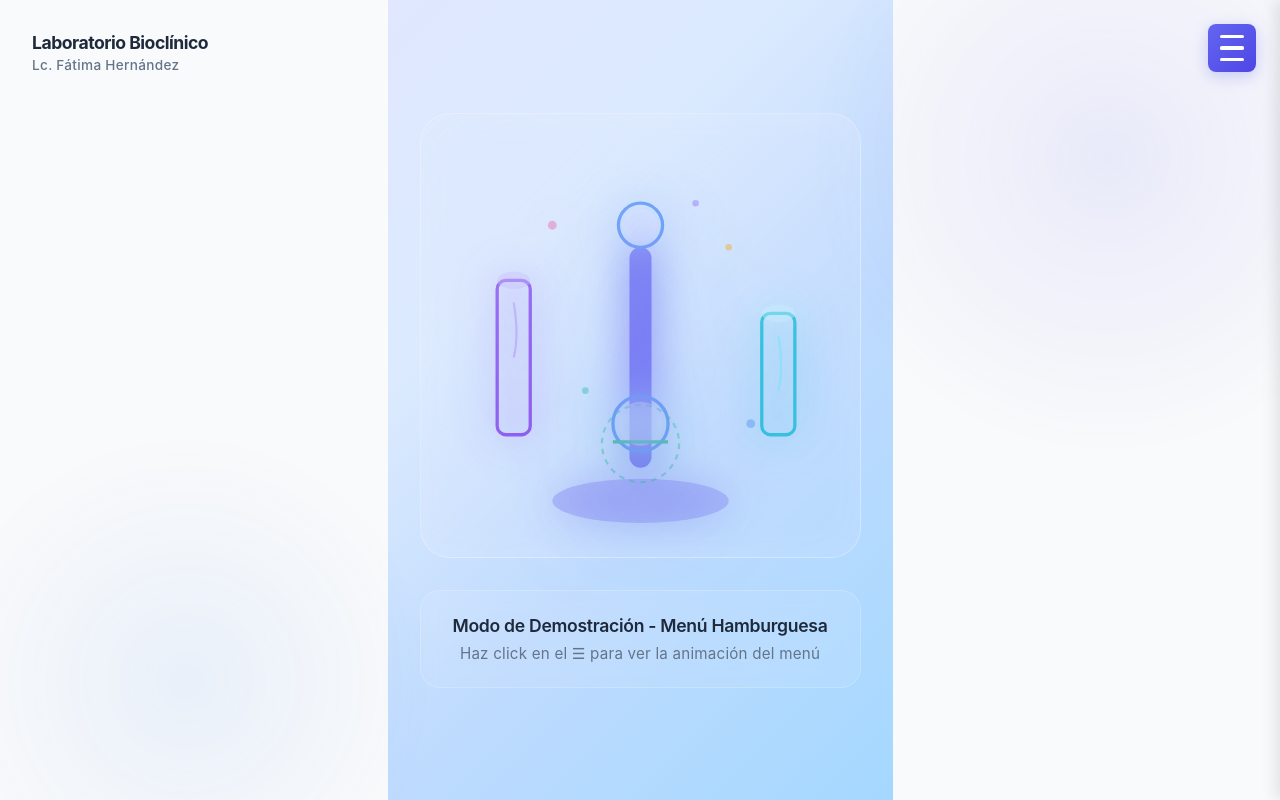
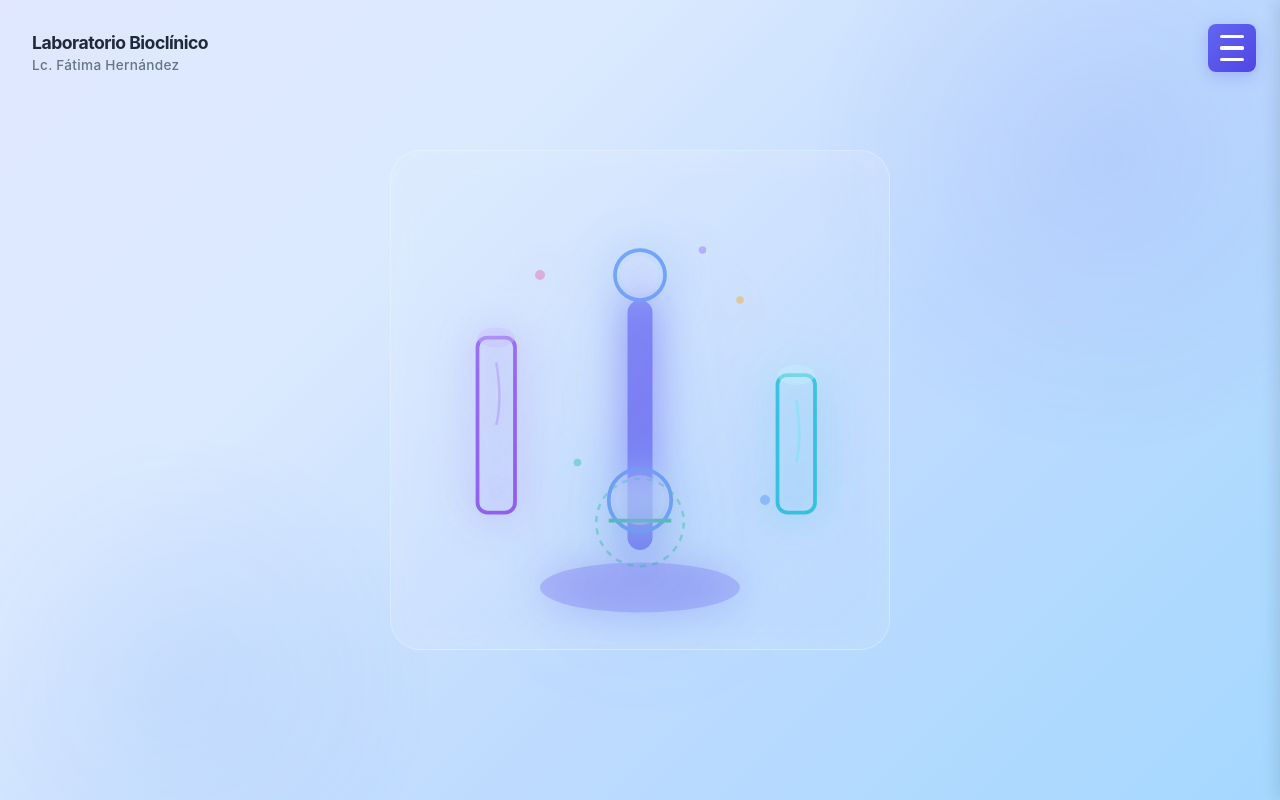
Before and after one commit to verobalza/laboratoriofatimahernandez, a React (Vite) app in the folder frontend/: page /menu in a window 1280 px wide. Built offline with nearby package versions, Linux system fonts and the light colour scheme; no server answers.

Commit message:
🎨 Fix: Background cubre toda la página en /menu y /dashboard

```diff
--- a/frontend/src/pages/Dashboard.css
+++ b/frontend/src/pages/Dashboard.css
@@ -25,8 +25,10 @@
 
 /* Contenedor principal */
 .dashboard-container {
-  min-height: 100vh;
+  height: 100vh;
+  width: 100vw;
   background: linear-gradient(135deg, #e0e7ff 0%, #dbeafe 30%, #bfdbfe 60%, #a5d8ff 100%);
+  background-attachment: fixed;
   position: relative;
   overflow: hidden;
   font-family: -apple-system, BlinkMacSystemFont, 'Segoe UI', 'Roboto', 'Oxygen',
--- a/frontend/src/pages/MenuPage.css
+++ b/frontend/src/pages/MenuPage.css
@@ -15,8 +15,10 @@
 
 /* Contenedor principal */
 .menu-page-container {
-  min-height: 100vh;
+  height: 100vh;
+  width: 100vw;
   background: linear-gradient(135deg, #e0e7ff 0%, #dbeafe 30%, #bfdbfe 60%, #a5d8ff 100%);
+  background-attachment: fixed;
   position: relative;
   overflow: hidden;
   font-family: -apple-system, BlinkMacSystemFont, 'Segoe UI', 'Roboto', 'Oxygen',
--- a/frontend/src/pages/MenuPage.jsx
+++ b/frontend/src/pages/MenuPage.jsx
@@ -94,12 +94,6 @@ function MenuPage() {
             {/* Overlay elegante con glass effect */}
             <div className="menu-lab-overlay"></div>
           </div>
-
-          {/* Información del usuario (subtil) */}
-          <div className="menu-user-welcome-subtle">
-            <p className="menu-welcome-text">Modo de Demostración - Menú Hamburguesa</p>
-            <p className="menu-info-text">Haz click en el ☰ para ver la animación del menú</p>
-          </div>
         </div>
       </main>
     </div>
```
